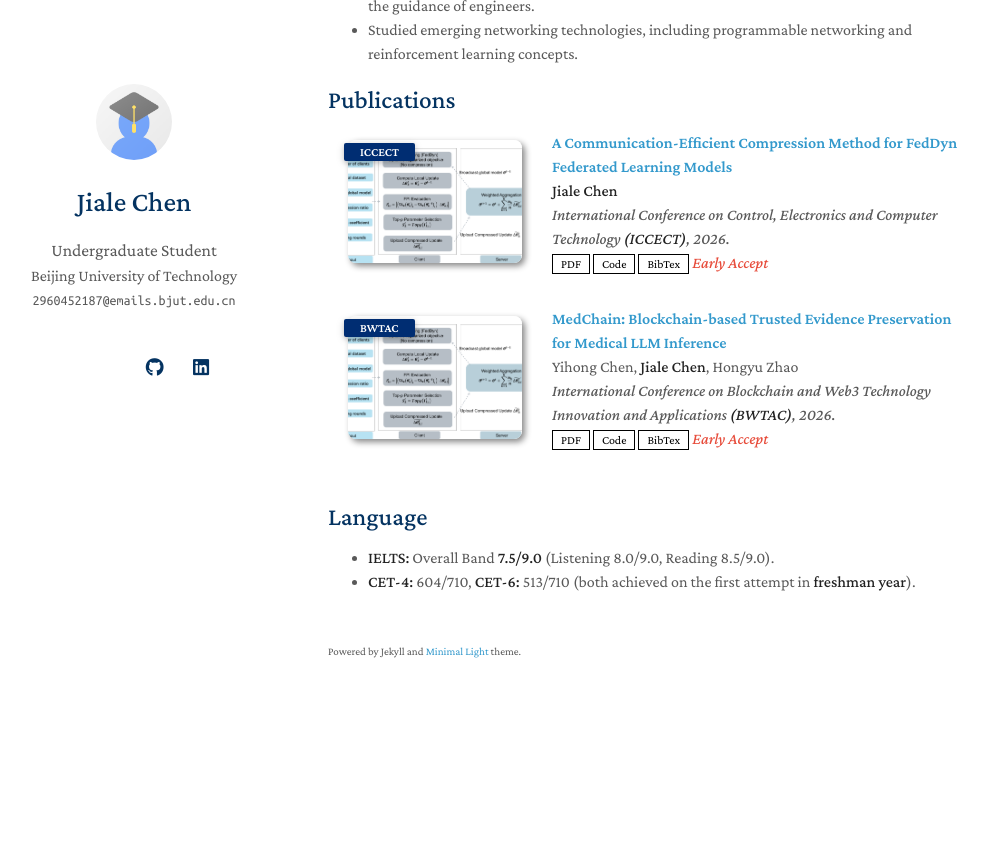
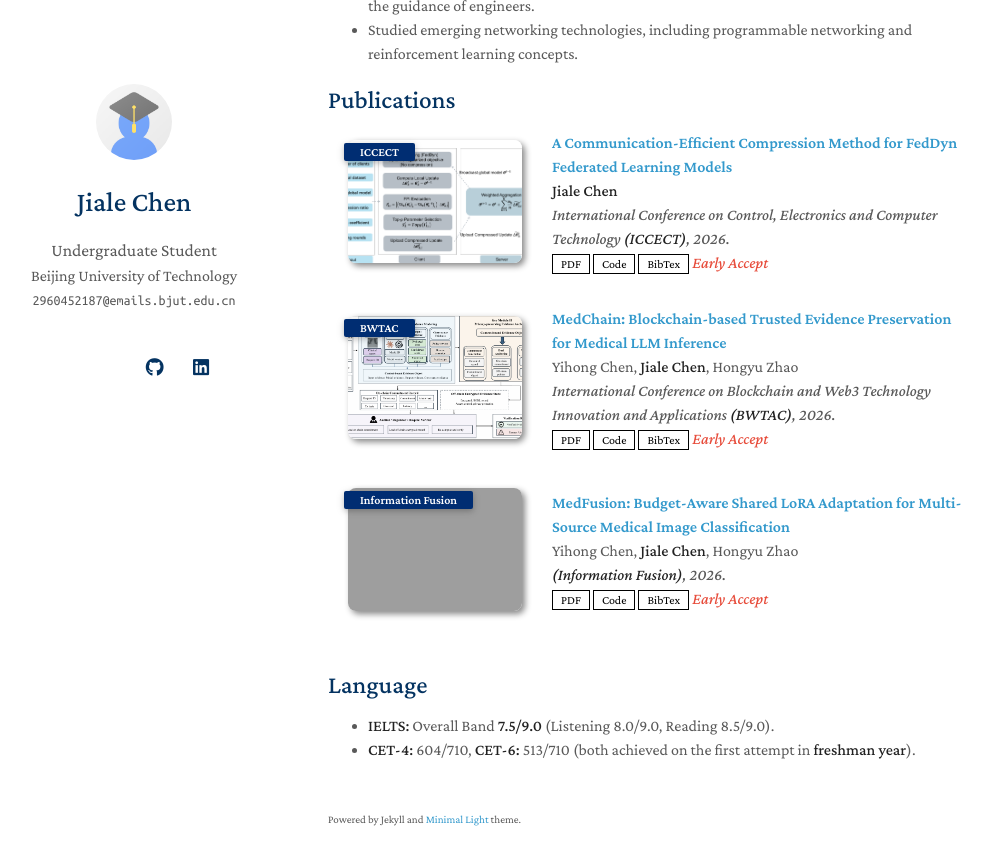
Before and after one commit to Chenjl13/Chenjl13.github.io, a Jekyll site: the page built from index.md, in a window 1280 px wide and 900 px high, scrolled down 1194 px. Shown: the top 865 px of the window, without its empty margins (142-1134 px from the left). Built offline with Jekyll 4.4.1, drawn with Linux system fonts in a browser that asks for light colours; a style sheet for code colours, icons or effects is not loaded; our own code applies the rules of GitHub Pages for plain Markdown files; before the commit the page ends 1926 px from its top, so only the background shows below that; grey boxes are pictures that could not be loaded.

Commit message:
Update publications.yml

```diff
--- a/_data/publications.yml
+++ b/_data/publications.yml
@@ -17,5 +17,15 @@ main:
     pdf: "https://arxiv.org/pdf/2306.00988.pdf"
     code: "https://github.com/1622636586q-max/MedChain-Blockchain-based-Trusted-Evidence-Preservation-for-Medical-LLM-Inference"
     bibtex: "https://bib.yliu.me/MICCAI23.txt"
-    image: "./assets/img/ICCECT.png"
+    image: "./assets/img/MedChain.png"
     notes: "Early Accept"
+
+  - title: "MedFusion: Budget-Aware Shared LoRA Adaptation for Multi-Source Medical Image Classification"
+    authors: Yihong Chen, <strong>Jiale Chen</strong>, Hongyu Zhao
+    conference_short: "Information Fusion"
+    conference: "<strong>(Information Fusion)</strong>, 2026."
+    pdf: "https://arxiv.org/pdf/2306.00988.pdf"
+    code: "https://github.com/1622636586q-max/MedChain-Blockchain-based-Trusted-Evidence-Preservation-for-Medical-LLM-Inference"
+    bibtex: "https://bib.yliu.me/MICCAI23.txt"
+    image: "./assets/img/Medfusion.png"
+    notes: "Early Accept"
```
